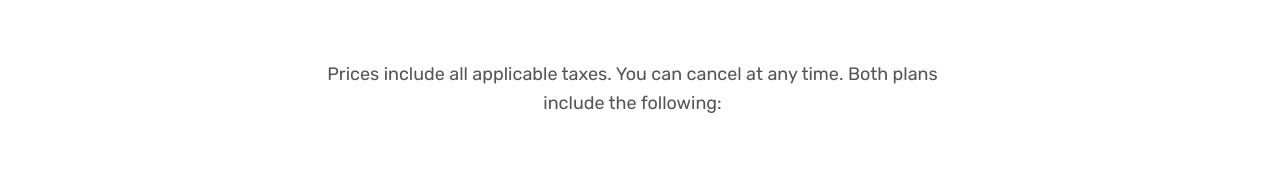
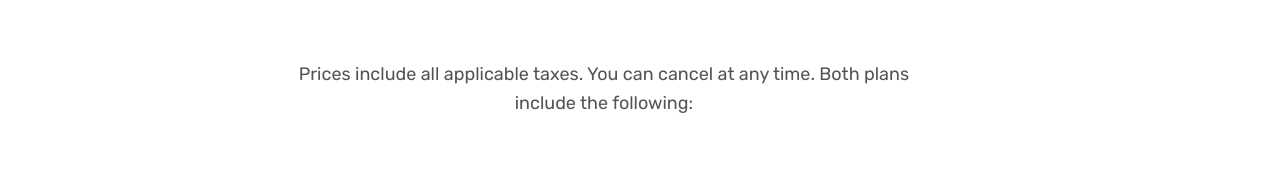
Before and after one commit to DarkTime312/jonas-omnifood-project, a plain HTML site: page index.html in a window 1280 px wide. Shown: the part 6054-6250 px from the top of the page. Drawn offline with Linux system fonts and the light colour scheme.

Commit message:
refactor(pricing): replace custom description styling with layout utilities
Leverage center layout and text-alignment utility classes to format the pricing plan description note, eliminating redundant component CSS rules.

```diff
--- a/css/components/section-pricing.css
+++ b/css/components/section-pricing.css
@@ -5,13 +5,6 @@
   justify-content: center;
 }
 
-.section-pricing__description {
-  margin-inline: auto;
-  text-align: center;
-
-  --flow-space: var(--space-2xl);
-}
-
 .section-pricing__features {
   --grid-min-item-size: 200px;
   --grid-col-gap: var(--space-l-xl);
--- a/index.html
+++ b/index.html
@@ -516,10 +516,15 @@
               <a href="#" class="button">Start eating well</a>
             </div>
           </div>
-          <p class="section-pricing__description">
-            Prices include all applicable taxes. You can cancel at any time.
-            Both plans include the following:
-          </p>
+          <div
+            class="[ l-center ] [ u-text-center ]"
+            style="--flow-space: var(--space-2xl)"
+          >
+            <p>
+              Prices include all applicable taxes. You can cancel at any time.
+              Both plans include the following:
+            </p>
+          </div>
 
           <ul
             class="section-pricing__features [ l-auto-grid ]"
```
